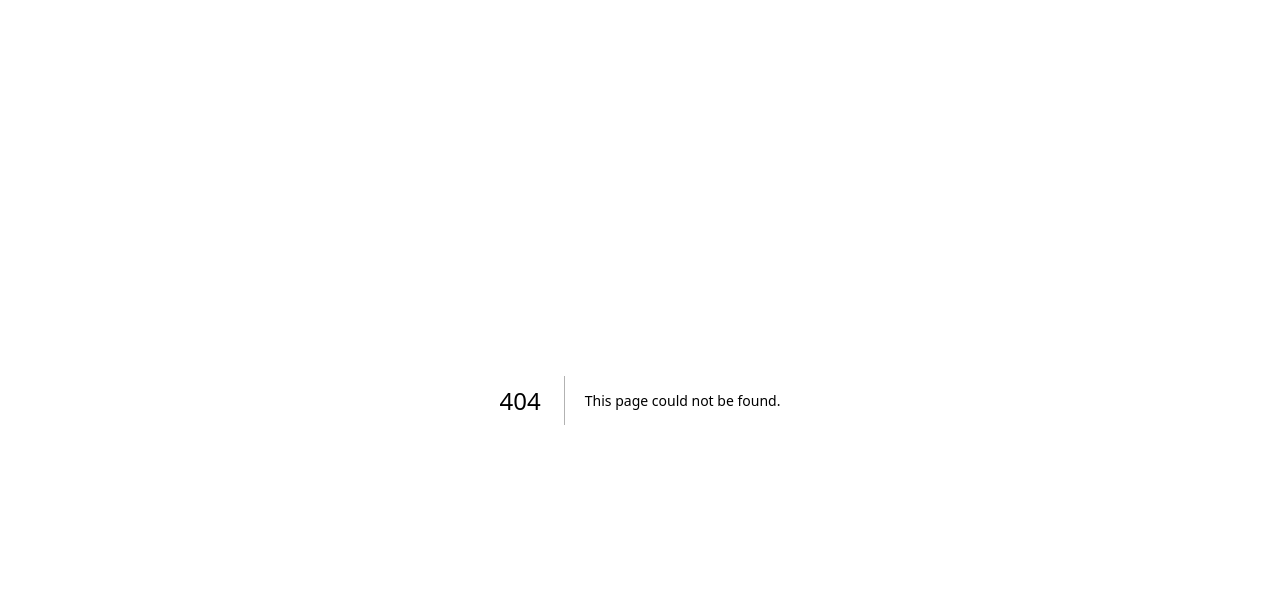
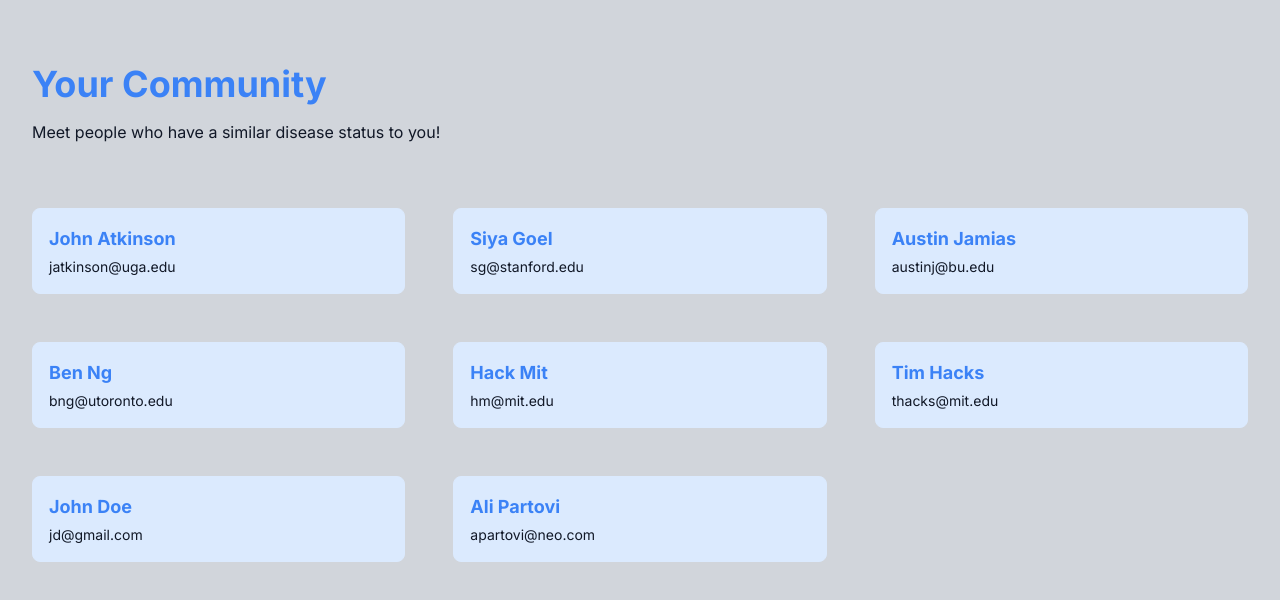
Before and after one commit to benymng/hack-mit, a Next.js app: page /community in a window 1280 px wide. Before the commit this address had no page. Shown: the top 600 px of the page. Built offline with nearby package versions, Linux system fonts and the light colour scheme.

Commit message:
Latest Commit

```diff
--- /dev/null
+++ b/app/community/page.jsx
@@ -0,0 +1,104 @@
+'use client'
+import React, { useRef, useState, useCallback } from 'react';
+
+export default function Community() {
+  return (
+    <section class="bg-gray-300 text-white min-h-screen">
+    <div className="flex flex-col justify-center items-center h-full"></div>
+    <div class="max-w-screen-xl px-4 py-8 sm:py-12 sm:px-6 lg:py-16 lg:px-8">
+      <div class="max-w-xl">
+        <h2 class="text-3xl font-bold sm:text-4xl text-blue-500">Your Community</h2>
+
+        <p class="mt-4 text-gray-900">
+          Meet people who have a similar disease status to you!
+        </p>
+      </div>
+
+      <div
+        class="mt-8 grid grid-cols-1 gap-8 md:mt-16 md:grid-cols-2 md:gap-12 lg:grid-cols-3"
+      >
+        <div class="flex items-start gap-4 border border-blue-100 p-4 rounded-lg bg-blue-100">
+          <div>
+            <h2 class="text-lg font-bold text-blue-500">John Atkinson</h2>
+
+            <p class="mt-1 text-sm text-gray-900">
+              jatkinson@uga.edu
+            </p>
+          </div>
+        </div>
+
+        <div class="flex items-start gap-4 border border-blue-100 p-4 rounded-lg bg-blue-100">
+          <div>
+            <h2 class="text-lg font-bold text-blue-500">Siya Goel</h2>
+
+            <p class="mt-1 text-sm text-gray-900">
+              sg@stanford.edu
+            </p>
+          </div>
+        </div>
+
+        <div class="flex items-start gap-4 border border-blue-100 p-4 rounded-lg bg-blue-100">
+          <div>
+            <h2 class="text-lg font-bold text-blue-500">Austin Jamias</h2>
+
+            <p class="mt-1 text-sm text-gray-900">
+              austinj@bu.edu
+            </p>
+          </div>
+        </div>
+
+        <div class="flex items-start gap-4 border border-blue-100 p-4 rounded-lg bg-blue-100">
+          <div>
+            <h2 class="text-lg font-bold text-blue-500">Ben Ng</h2>
+
+            <p class="mt-1 text-sm text-gray-900">
+              bng@utoronto.edu
+            </p>
+          </div>
+        </div>
+
+        <div class="flex items-start gap-4 border border-blue-100 p-4 rounded-lg bg-blue-100">
+          <div>
+            <h2 class="text-lg font-bold text-blue-500">Hack Mit</h2>
+            <p class="mt-1 text-sm text-gray-900">
+              hm@mit.edu
+            </p>
+          </div>
+        </div>
+
+        <div class="flex items-start gap-4 border border-blue-100 p-4 rounded-lg bg-blue-100">
+          <div>
+            <h2 class="text-lg font-bold text-blue-500">Tim Hacks</h2>
+
+            <p class="mt-1 text-sm text-gray-900">
+              thacks@mit.edu
+            </p>
+          </div>
+        </div>
+
+        <div class="flex items-start gap-4 border border-blue-100 p-4 rounded-lg bg-blue-100">
+          <div>
+            <h2 class="text-lg font-bold text-blue-500">John Doe</h2>
+
+            <p class="mt-1 text-sm text-gray-900">
+              jd@gmail.com
+            </p>
+          </div>
+        </div>
+
+        <div class="flex items-start gap-4 border border-blue-100 p-4 rounded-lg bg-blue-100">
+          <div>
+            <h2 class="text-lg font-bold text-blue-500">Ali Partovi</h2>
+
+            <p class="mt-1 text-sm text-gray-900">
+              apartovi@neo.com
+            </p>
+          </div>
+        </div>
+      </div>
+      <div>
+      </div>
+    </div>
+  </section>
+  )
+}
--- a/app/page.js
+++ b/app/page.js
@@ -1,31 +1,18 @@
 import Image from 'next/image'
+import Link from 'next/link';
 
 export default function Home() {
   return (
     <main className="flex min-h-screen flex-col items-center justify-between p-24">
       <div className="z-10 max-w-5xl w-full items-center justify-between font-mono text-sm lg:flex">
-        <p className="fixed left-0 top-0 flex w-full justify-center border-b border-gray-300 bg-gradient-to-b from-zinc-200 pb-6 pt-8 backdrop-blur-2xl dark:border-neutral-800 dark:bg-zinc-800/30 dark:from-inherit lg:static lg:w-auto  lg:rounded-xl lg:border lg:bg-gray-200 lg:p-4 lg:dark:bg-zinc-800/30">
-          Get started by editing&nbsp;
-          <code className="font-mono font-bold">app/page.js</code>
-        </p>
-        <div className="fixed bottom-0 left-0 flex h-48 w-full items-end justify-center bg-gradient-to-t from-white via-white dark:from-black dark:via-black lg:static lg:h-auto lg:w-auto lg:bg-none">
-          <a
-            className="pointer-events-none flex place-items-center gap-2 p-8 lg:pointer-events-auto lg:p-0"
-            href="https://vercel.com?utm_source=create-next-app&utm_medium=appdir-template&utm_campaign=create-next-app"
-            target="_blank"
-            rel="noopener noreferrer"
-          >
-            By{' '}
-            <Image
-              src="/vercel.svg"
-              alt="Vercel Logo"
-              className="dark:invert"
-              width={100}
-              height={24}
-              priority
-            />
-          </a>
-        </div>
+      <Link href="/CommunityPage">
+          <div className="group rounded-lg border border-transparent px-5 py-4 transition-colors hover:border-gray-300 hover:bg-gray-100 hover:dark:border-neutral-700 hover:dark:bg-neutral-800/30">
+            <h2 className={`mb-3 text-2xl font-semibold`}>CommunityPage</h2>
+            <p className={`m-0 max-w-[30ch] text-sm opacity-50`}>
+              Description of the Home Page.
+            </p>
+          </div>
+      </Link>
       </div>
 
       <div className="relative flex place-items-center before:absolute before:h-[300px] before:w-[480px] before:-translate-x-1/2 before:rounded-full before:bg-gradient-radial before:from-white before:to-transparent before:blur-2xl before:content-[''] after:absolute after:-z-20 after:h-[180px] after:w-[240px] after:translate-x-1/3 after:bg-gradient-conic after:from-sky-200 after:via-blue-200 after:blur-2xl after:content-[''] before:dark:bg-gradient-to-br before:dark:from-transparent before:dark:to-blue-700 before:dark:opacity-10 after:dark:from-sky-900 after:dark:via-[#0141ff] after:dark:opacity-40 before:lg:h-[360px] z-[-1]">
--- a/pages/App.js
+++ /dev/null
@@ -1,3 +0,0 @@
-import React from 'react';
-import StartPage from './StartPage';
-import HomePage from './HomePage';
--- a/pages/HomePage.js
+++ /dev/null
@@ -1,12 +0,0 @@
-import React from 'react';
-
-function HomePage() {
-    return (
-        <div>
-            <h1>Home Page</h1>
-            <p>Welcome, learn about our app and it's features.</p>
-        </div>
-    );
-}
-
-export default HomePage;
--- a/pages/StartPage.js
+++ /dev/null
@@ -1,12 +0,0 @@
-import React from 'react';
-
-function StartPage() {
-  return (
-    <div>
-      <h1>Home Page</h1>
-      <p>Welcome to the home page of our multi-page app.</p>
-    </div>
-  );
-}
-
-export default StartPage;
```
Also changed, not shown: pages/CommunityPage.js (deleted).
